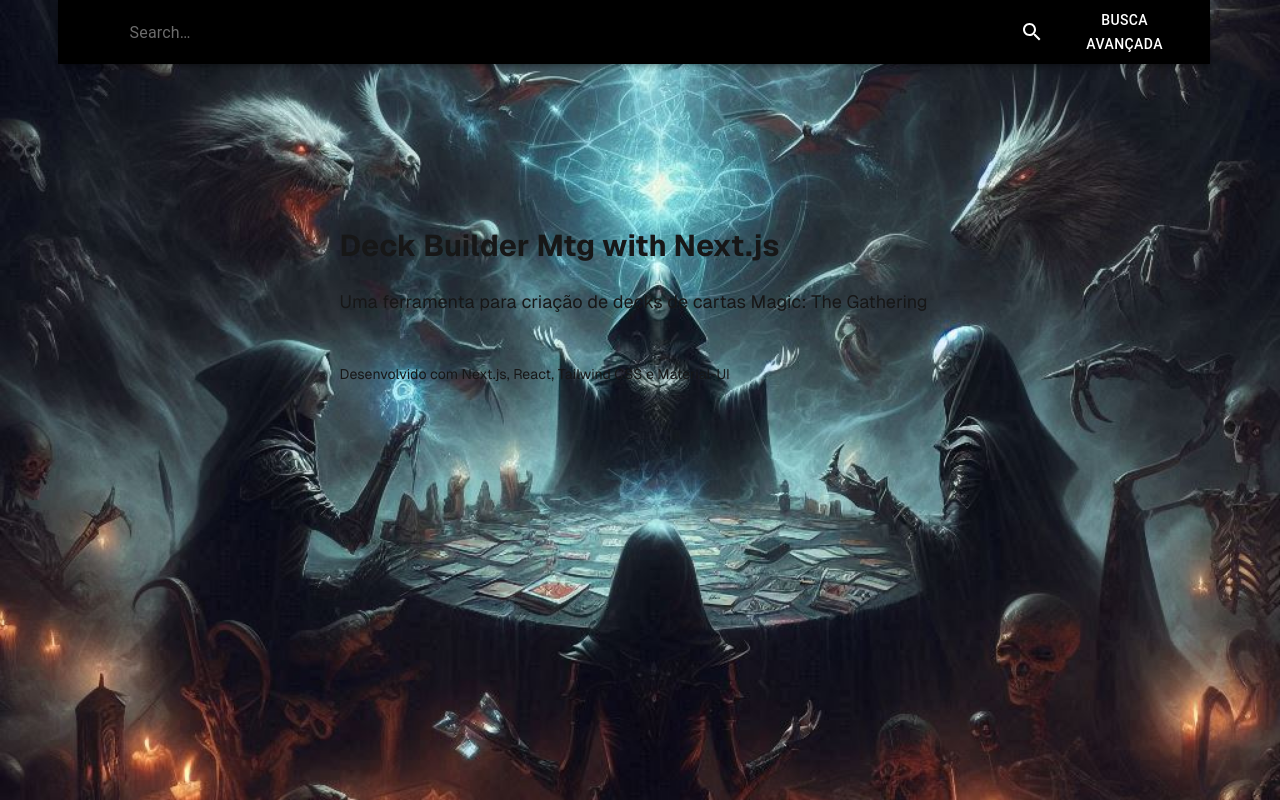
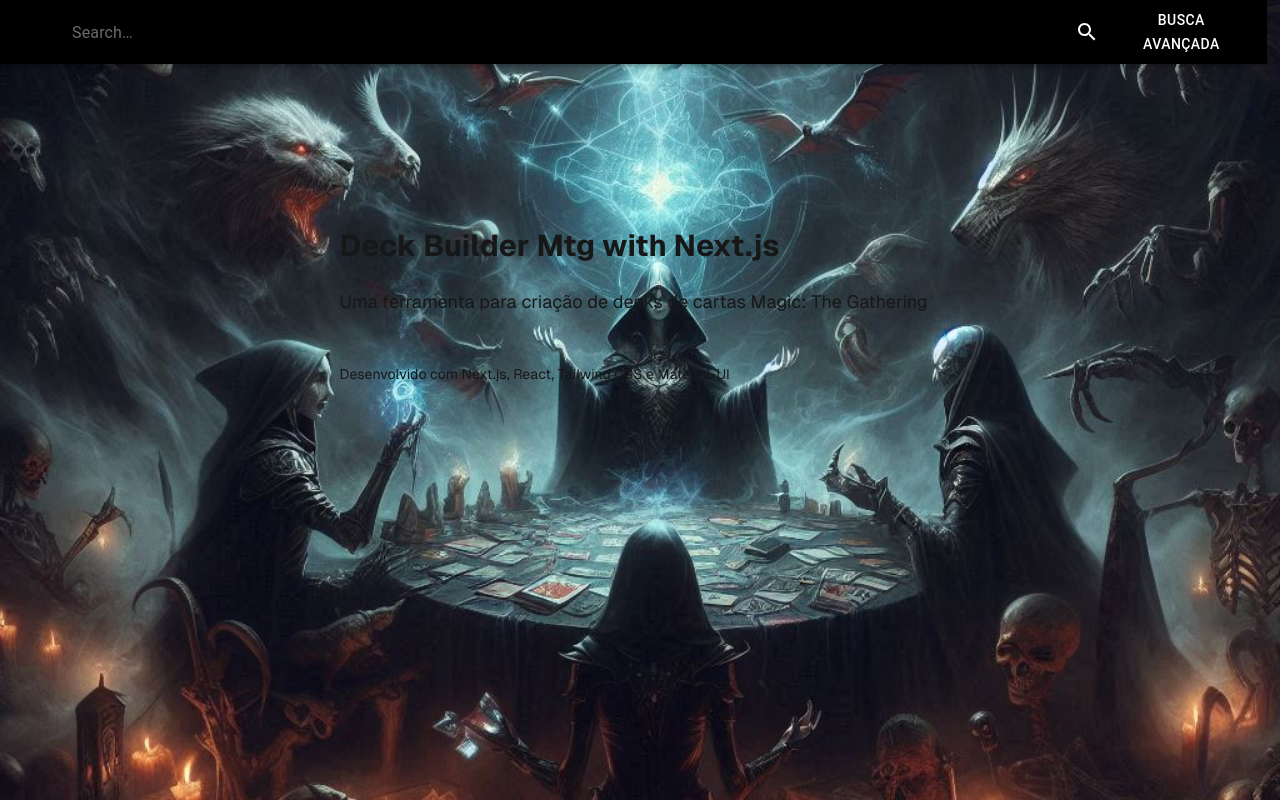
Before and after one commit to KleitonEwerton/builder-mtg-with-nextjs, a Next.js app: page / in a window 1280 px wide. Built offline with nearby package versions, Linux system fonts and the light colour scheme.

Commit message:
Ajustando nav bar

```diff
--- a/src/app/cards/basic-search/index.tsx
+++ b/src/app/cards/basic-search/index.tsx
@@ -91,7 +91,7 @@ export default function AdvancedSearch() {
     window.location.href = `/cards/advanced-search`;
   };
   return (
-    <Box sx={{ flexGrow: 1 }}>
+    <Box>
       <AppBar position="static">
         <Tool>
           <Search>
--- a/src/app/cards/list/page.tsx
+++ b/src/app/cards/list/page.tsx
@@ -108,8 +108,9 @@ export default function CardsList() {
   };
 
   return (
-    <Container maxWidth="lg">
+    <div className="w-100">
       <BasicSearch />
+      <Container maxWidth="xl">
         <Box sx={{ flexGrow: 1, padding: 2 }}>
           <Grid
             container
@@ -170,7 +171,11 @@ export default function CardsList() {
                         <ExpandMoreIcon />
                       </ExpandMore>
                     </CardActions>
-                  <Collapse in={expanded[card.id]} timeout="auto" unmountOnExit>
+                    <Collapse
+                      in={expanded[card.id]}
+                      timeout="auto"
+                      unmountOnExit
+                    >
                       <CardContent>
                         <FormattedText
                           text={card.oracle_text || ""}
@@ -210,5 +215,6 @@ export default function CardsList() {
           </button>
         </div>
       </Container>
+    </div>
   );
 }
--- a/src/app/layout.tsx
+++ b/src/app/layout.tsx
@@ -14,8 +14,8 @@ const geistMono = localFont({
 });
 
 export const metadata: Metadata = {
-  title: "Create Next App",
-  description: "Generated by create next app",
+  title: "MTG Card Check",
+  description: "Generated by MTG Card Check",
 };
 
 export default function RootLayout({
@@ -27,6 +27,7 @@ export default function RootLayout({
     <html lang="en">
       <body
         className={`${geistSans.variable} ${geistMono.variable} antialiased`}
+
       >
         {children}
       </body>
--- a/src/app/page.tsx
+++ b/src/app/page.tsx
@@ -5,15 +5,17 @@ import { Container } from "@mui/material";
 
 export default function Home() {
   return (
-    <Container>
+    <div className="w-100">
       <BasicSearch />
+      <Container maxWidth="xl">
         <div className="grid grid-rows-[20px_1fr_20px] items-center justify-items-center p-8 pb-20 gap-16 sm:p-20 font-[family-name:var(--font-geist-sans)]">
           <main className="flex flex-col gap-6 row-start-2 items-center sm:items-start">
             <h1 className="text-3xl font-bold text-white-900 dark:text-white-100">
               Deck Builder Mtg with Next.js
             </h1>
             <p className="text-lg text-white-600 dark:text-white-400">
-            Uma ferramenta para criação de decks de cartas Magic: The Gathering
+              Uma ferramenta para criação de decks de cartas Magic: The
+              Gathering
             </p>
             <p className="mt-6 text-sm text-white-600 dark:text-white-400">
               Desenvolvido com Next.js, React, Tailwind CSS e Material-UI
@@ -21,5 +23,6 @@ export default function Home() {
           </main>
         </div>
       </Container>
+    </div>
   );
 }
```
Lines whose indentation alone changed are shown as unchanged.
